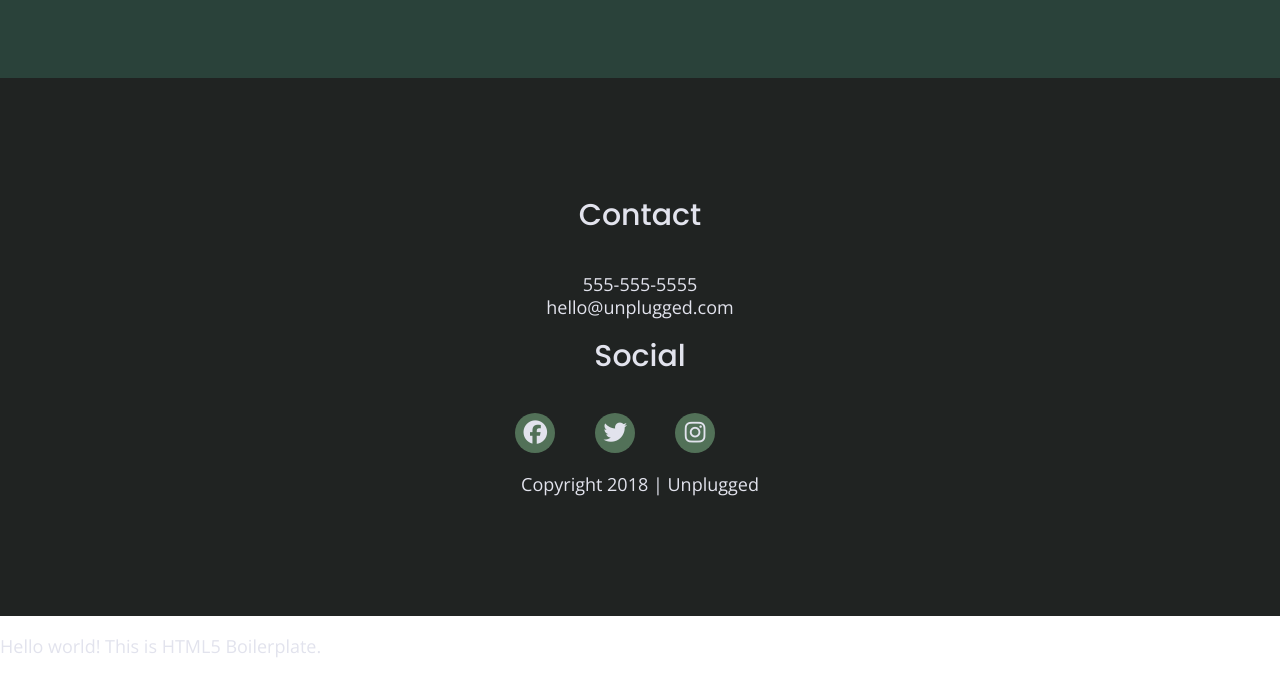
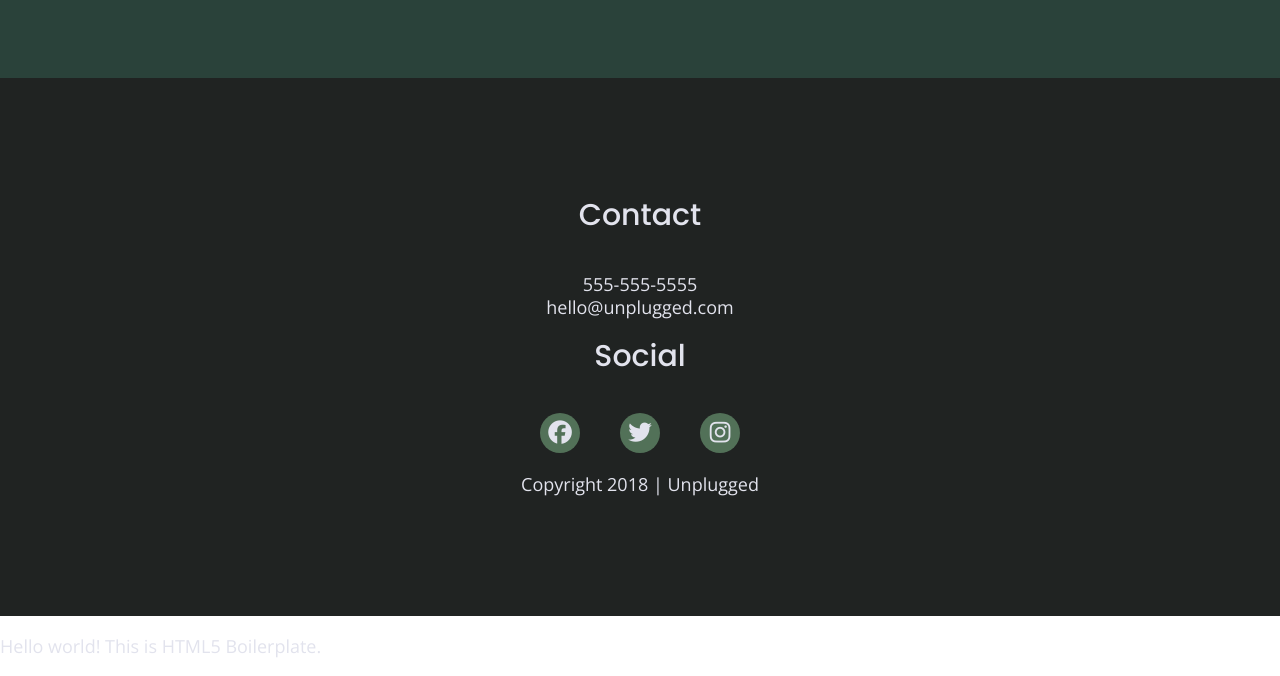
Before and after one commit to Bradliness/unplugged, a website built with Parcel: page index.html in a window 1280 px wide. Shown: the part 2418-3094 px from the top of the page. Built offline with nearby package versions, Linux system fonts and the light colour scheme.

Commit message:
Fixed icon margin!

```diff
--- a/css/main.css
+++ b/css/main.css
@@ -240,7 +240,8 @@ footer .social-icons {
   display: flex;
   justify-content:space-around;
   align-items: center;
-  margin-left:35%
+  margin-left: auto;
+   margin-right: auto;
 }
 
 footer .social-icons p {
```
